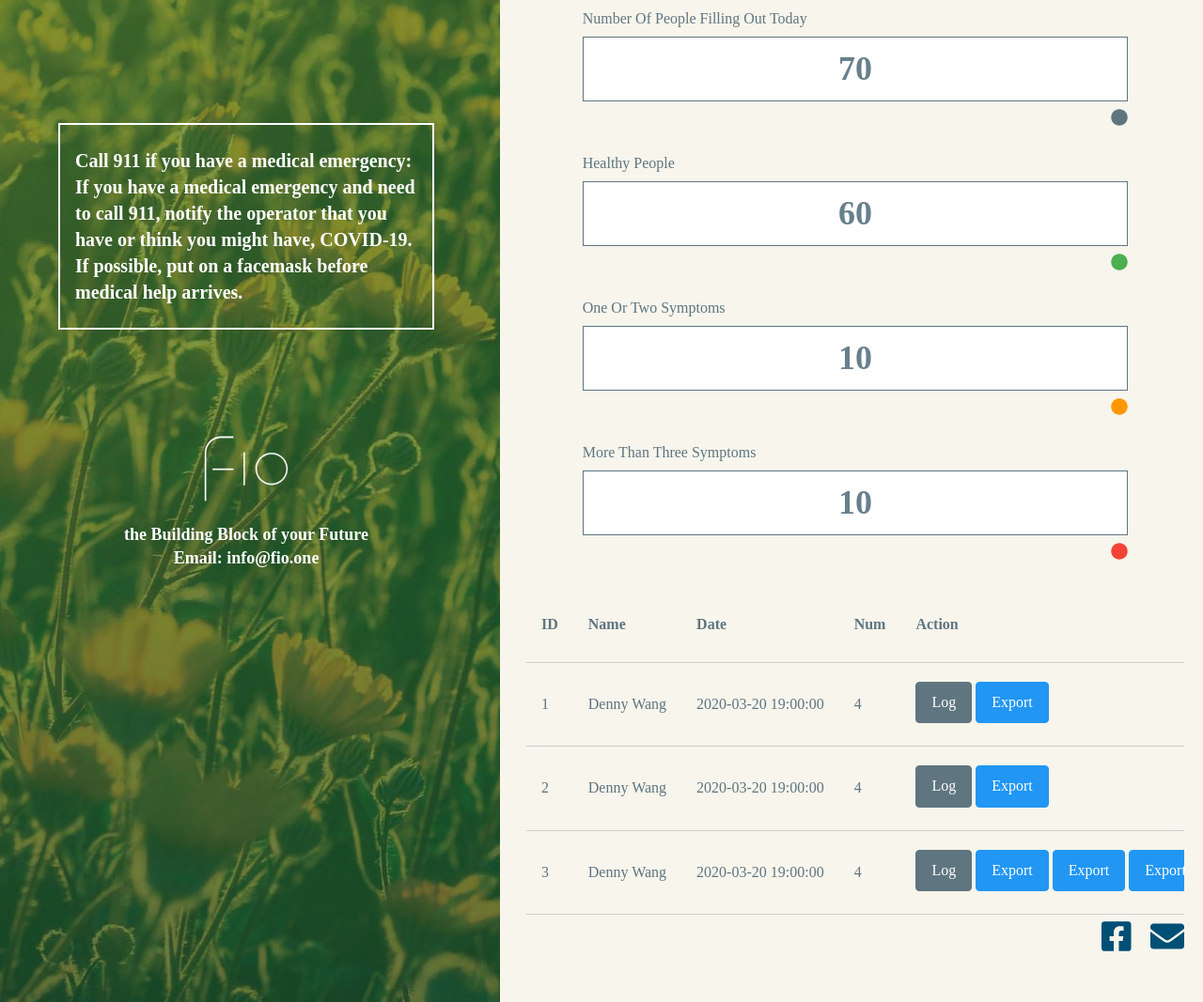
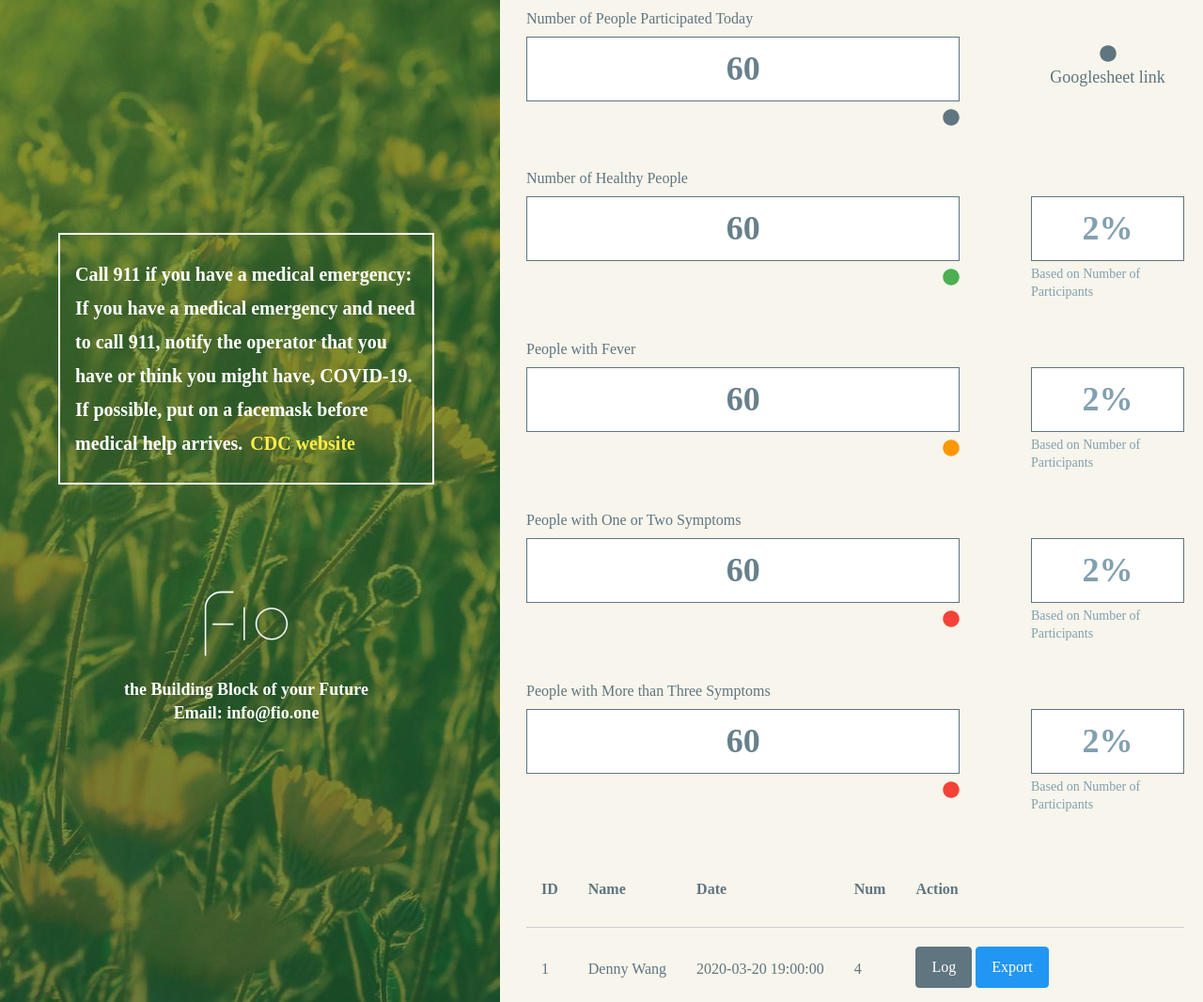
Before and after one commit to fio-one/HealthyMe, a website built with webpack: page src/index.twig in a window 1280 px wide. Shown: the part 356-1423 px from the top of the page at 94% size. Built offline with nearby package versions, Linux system fonts and the light colour scheme.

Commit message:
update template

```diff
--- a/src/index.twig
+++ b/src/index.twig
@@ -8,7 +8,7 @@
 	{# dashboard #}
 	<div class="col-md-5 center-flexbox info-container"><div class="info-container-inner">
 		<div class="info-block">
-			<p>Call 911 if you have a medical emergency: If you have a medical emergency and need to call 911, notify the operator that you have or think you might have, COVID-19. If possible, put on a facemask before medical help arrives.</p>
+			<p>Call 911 if you have a medical emergency: If you have a medical emergency and need to call 911, notify the operator that you have or think you might have, COVID-19. If possible, put on a facemask before medical help arrives.<a href="https://www.cdc.gov/coronavirus/2019-ncov/if-you-are-sick/steps-when-sick.html" target="_blank">CDC website</a></p>
 		</div>
 		<div class="fio-block">
 			<a href="#" class="logo"><img src="image/logo-white.svg"></a>
@@ -34,26 +34,73 @@
 		</div></div>
 		{# num #}
 		<div class="row center-xs">
-			<div class="col-md-10"><div class="num-block clearfix">
-				<p class="title">Number Of People Filling Out Today</p>
-				<p class="num">70</p>
-				<span class="float-right status-dot wait"><i class="fas fa-circle"></i></span>
-			</div></div>
-			<div class="col-md-10"><div class="num-block clearfix">
-				<p class="title">Healthy People</p>
-				<p class="num">60</p>
-				<span class="float-right status-dot success"><i class="fas fa-circle"></i></span>
-			</div></div>
-			<div class="col-md-10"><div class="num-block clearfix">
-				<p class="title">One Or Two Symptoms</p>
-				<p class="num">10</p>
-				<span class="float-right status-dot warning"><i class="fas fa-circle"></i></span>
-			</div></div>
-			<div class="col-md-10"><div class="num-block clearfix">
-				<p class="title">More Than Three Symptoms</p>
-				<p class="num">10</p>
-				<span class="float-right status-dot danger"><i class="fas fa-circle"></i></span>
-			</div></div>
+			<div class="col-md-12 num-block">
+				<p class="title">Number of People Participated Today</p>
+				<div class="row between-xs">
+					<div class="col-md-8">
+						<p class="num">60</p>
+						<span class="float-right status-dot wait"><i class="fas fa-circle"></i></span>
+					</div>
+					<div class="col-md-3">
+						<a href="#" target="_blank">
+							<span class="status-dot wait"><i class="fas fa-circle"></i></span><br>
+							Googlesheet link
+						</a>
+					</div>
+				</div>
+			</div>
+			<div class="col-md-12 num-block">
+				<p class="title">Number of Healthy People</p>
+				<div class="row between-xs">
+					<div class="col-md-8">
+						<p class="num">60</p>
+						<span class="float-right status-dot success"><i class="fas fa-circle"></i></span>
+					</div>
+					<div class="col-md-3">
+						<p class="num percent">2%</p>
+						<p class="help-text">Based on Number of Participants</p>
+					</div>
+				</div>
+			</div>
+			<div class="col-md-12 num-block">
+				<p class="title">People with Fever</p>
+				<div class="row between-xs">
+					<div class="col-md-8">
+						<p class="num">60</p>
+						<span class="float-right status-dot warning"><i class="fas fa-circle"></i></span>
+					</div>
+					<div class="col-md-3">
+						<p class="num percent">2%</p>
+						<p class="help-text">Based on Number of Participants</p>
+					</div>
+				</div>
+			</div>
+			<div class="col-md-12 num-block">
+				<p class="title">People with One or Two Symptoms</p>
+				<div class="row between-xs">
+					<div class="col-md-8">
+						<p class="num">60</p>
+						<span class="float-right status-dot danger"><i class="fas fa-circle"></i></span>
+					</div>
+					<div class="col-md-3">
+						<p class="num percent">2%</p>
+						<p class="help-text">Based on Number of Participants</p>
+					</div>
+				</div>
+			</div>
+			<div class="col-md-12 num-block">
+				<p class="title">People with More than Three Symptoms</p>
+				<div class="row between-xs">
+					<div class="col-md-8">
+						<p class="num">60</p>
+						<span class="float-right status-dot danger"><i class="fas fa-circle"></i></span>
+					</div>
+					<div class="col-md-3">
+						<p class="num percent">2%</p>
+						<p class="help-text">Based on Number of Participants</p>
+					</div>
+				</div>
+			</div>
 		</div>
 		{# log #}
 		<div class="row"><div class="col-md-12"><div class="table-responsive"><table>
--- a/src/sass/theme.scss
+++ b/src/sass/theme.scss
@@ -76,6 +76,14 @@ body {
     text-align: left;
     margin: 0 auto 90px auto;
     font-size: $l-font;
+    line-height: 1.8;
+    a {
+      margin-left: 8px;
+      color: #ffec4a;
+      &:hover {
+        color: #ffec4a;
+      }
+    }
   }
 
   a {
@@ -111,12 +119,20 @@ body {
     margin-bottom: 45px;
   }
 }
+
 .num-block {
-  margin-bottom: 24px;
+  margin-bottom: 40px;
+
   .title {
     text-align: left;
     margin-bottom: 8px;
     font-size: $s-font;
+  }
+  .help-text {
+    text-align: left;
+    margin-top: 4px;
+    color: #82a0af;
+    font-size: $xs-font;
   }
   .num {
     border: 1px solid $base-color;
@@ -126,6 +142,15 @@ body {
     font-size: $xxl-font;
     font-weight: bold;
     color: #68808c;
+  }
+  .percent {
+    color: #82a0af;
+  }
+  a {
+    color: $base-color;
+    &:hover {
+      color: $base-color;
+    }
   }
 }
 
```
